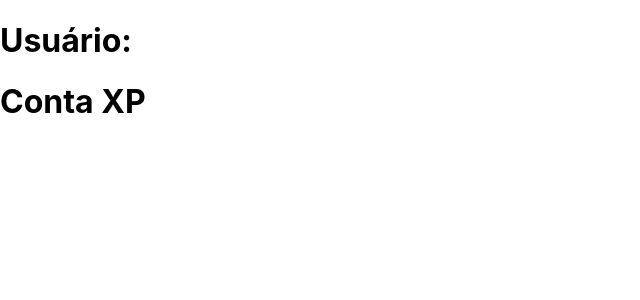
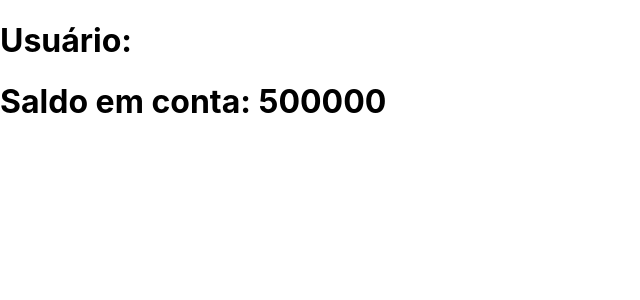
Before and after one commit to AmorimTorres/xp-app, a React (Create React App) app: page /conta in a window 1280 px wide. Shown: the top 300 px of the page, without its empty margins (0-640 px from the left). Built offline with nearby package versions, Linux system fonts and the light colour scheme.

Commit message:
FEAT: get account balance from global state and renderize it on page Account

```diff
--- a/src/Pages/Account.jsx
+++ b/src/Pages/Account.jsx
@@ -1,11 +1,14 @@
 import React from 'react';
+import { useSelector } from 'react-redux';
 import Header from '../Components/Header';
 
 function Account() {
+  const balance = useSelector(({ account }) => account.balance);
+
   return (
     <div>
       <Header />
-      <h1> Conta XP </h1>
+      <h1> Saldo em conta: {balance} </h1>
     </div>
   );
 }
--- a/src/Redux/Store/store.js
+++ b/src/Redux/Store/store.js
@@ -5,6 +5,6 @@
 export default configureStore({
   reducer: {
     user: userReducer,
-    acount: accountReducer,
+    account: accountReducer,
   },
 });
```
